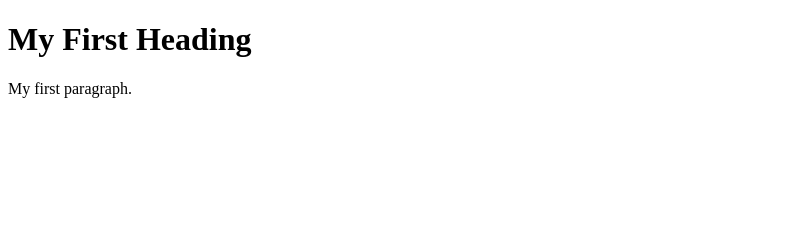
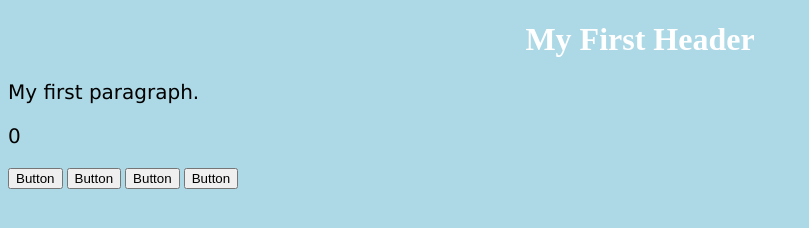
Before and after one commit to MWFlameberg/IdleTrain, a plain HTML site: page index.html in a window 1280 px wide. Shown: the whole page, without its empty margins (0-809 px from the left). Drawn offline with Linux system fonts and the light colour scheme.

Commit message:
Initial look into JavaScript and basic idle implementation

```diff
--- a/index.html
+++ b/index.html
@@ -1,10 +1,46 @@
 <!DOCTYPE html>
 <html>
+
+<head>
+    <link rel="stylesheet" href="style.css">
+    <script>
+        let x, y, z;
+        x = 0;
+        y = 0;
+        z = 0;
+
+        function incrementValue() {
+            document.getElementById("tracker").innerHTML = parseInt(document.getElementById("tracker").innerHTML) + 1
+        }
+        function increaseVariable(varToIncrement) {
+            switch(varToIncrement) {
+                case 'x':
+                    x += 1;
+                    break;
+                case 'y':
+                    y += 1;
+                    break;
+                case 'z':
+                    z += 1;
+                    break;
+                default:
+            }
+        }
+        setInterval(() => {
+            document.getElementById("tracker").innerHTML = parseInt(document.getElementById("tracker").innerHTML) + (x * 2) + (y * 4) + (z * 6)
+        }, 1000);
+    </script>
+</head>
 <body>
 
-<h1>My First Heading</h1>
+<h1>My First Header</h1>
 
-<p>My first paragraph.</p>
+<p id="p1">My first paragraph.</p>
+<p id="tracker">0</p>
 
+<button type="button" onclick="incrementValue()">Button</button>
+<button type="x" onclick="increaseVariable('x')">Button</button>
+<button type="y" onclick="increaseVariable('y')">Button</button>
+<button type="z" onclick="increaseVariable('z')">Button</button>
 </body>
 </html>
--- /dev/null
+++ b/style.css
@@ -0,0 +1,13 @@
+body {
+    background-color: lightblue;
+  }
+
+  h1 {
+    color: white;
+    text-align: center;
+  }
+
+  p {
+    font-family: verdana;
+    font-size: 20px;
+  }
```
